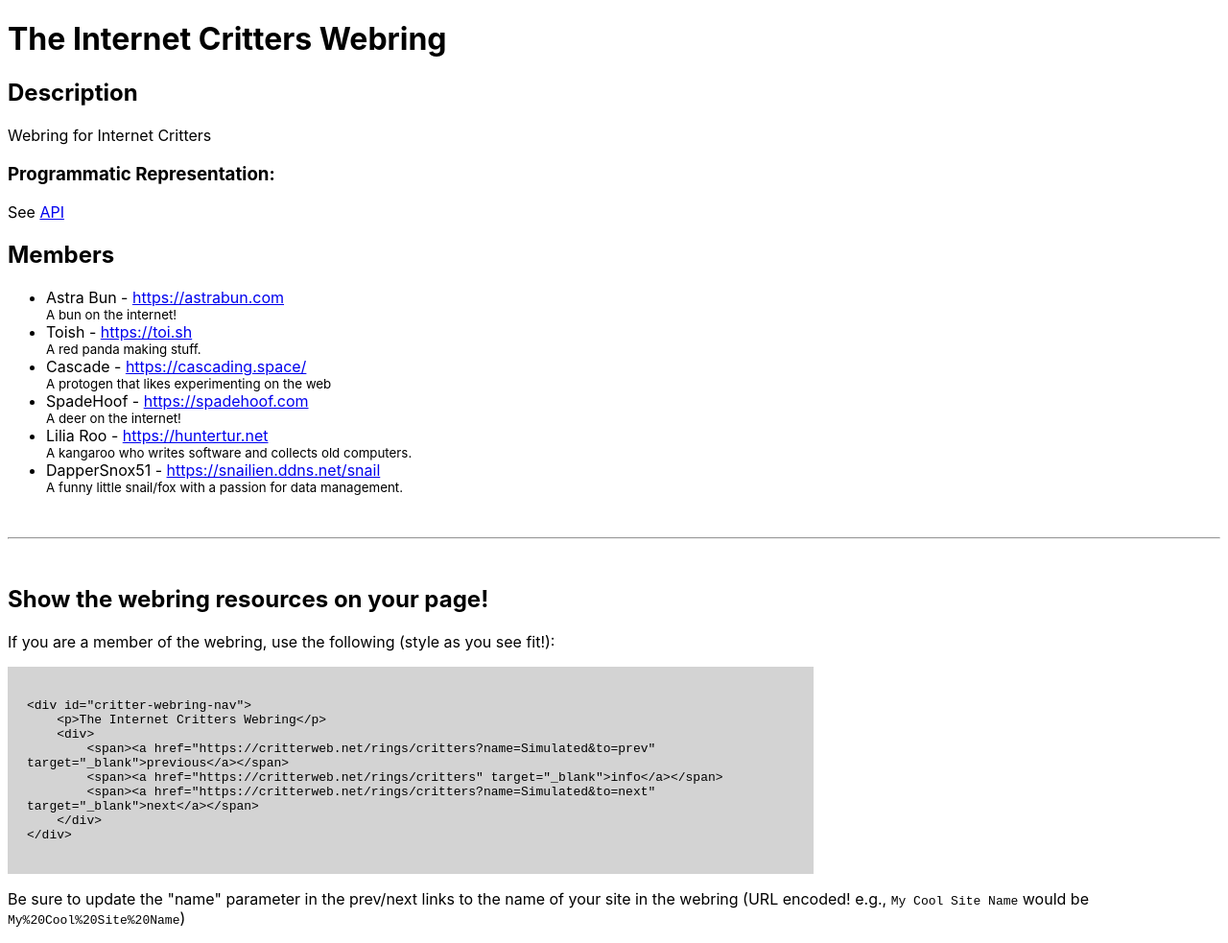
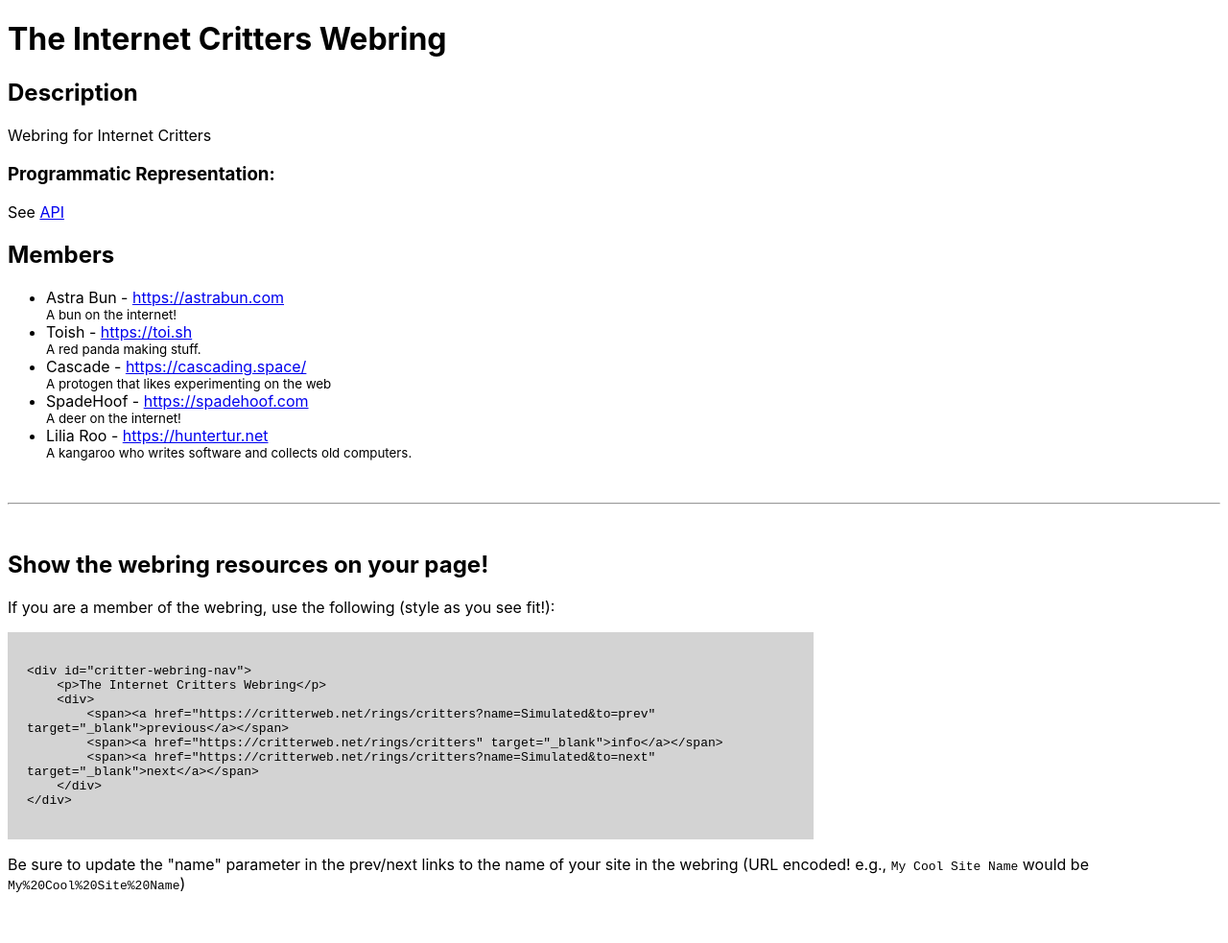
Before and after one commit to astrabun/critterweb.net, a Jekyll site: the page built from _rings/critters.md, in a window 1280 px wide. Shown: the whole page at 96% size. Built offline with Jekyll 4.4.1, drawn with Linux system fonts in a browser that asks for light colours; after the commit the page ends 947 px from its top, so only the background shows below that.

Commit message:
Leave Webring
Remove entry for DapperSnox51 from Internet Critters Webring

```diff
--- a/_data/sites.yml
+++ b/_data/sites.yml
@@ -28,9 +28,3 @@
     A kangaroo who writes software and collects old computers.
   rings:
     - critters
-- name: DapperSnox51
-  link: "https://snailien.ddns.net/snail"
-  description: |
-    A funny little snail/fox with a passion for data management.
-  rings:
-  - critters
```
